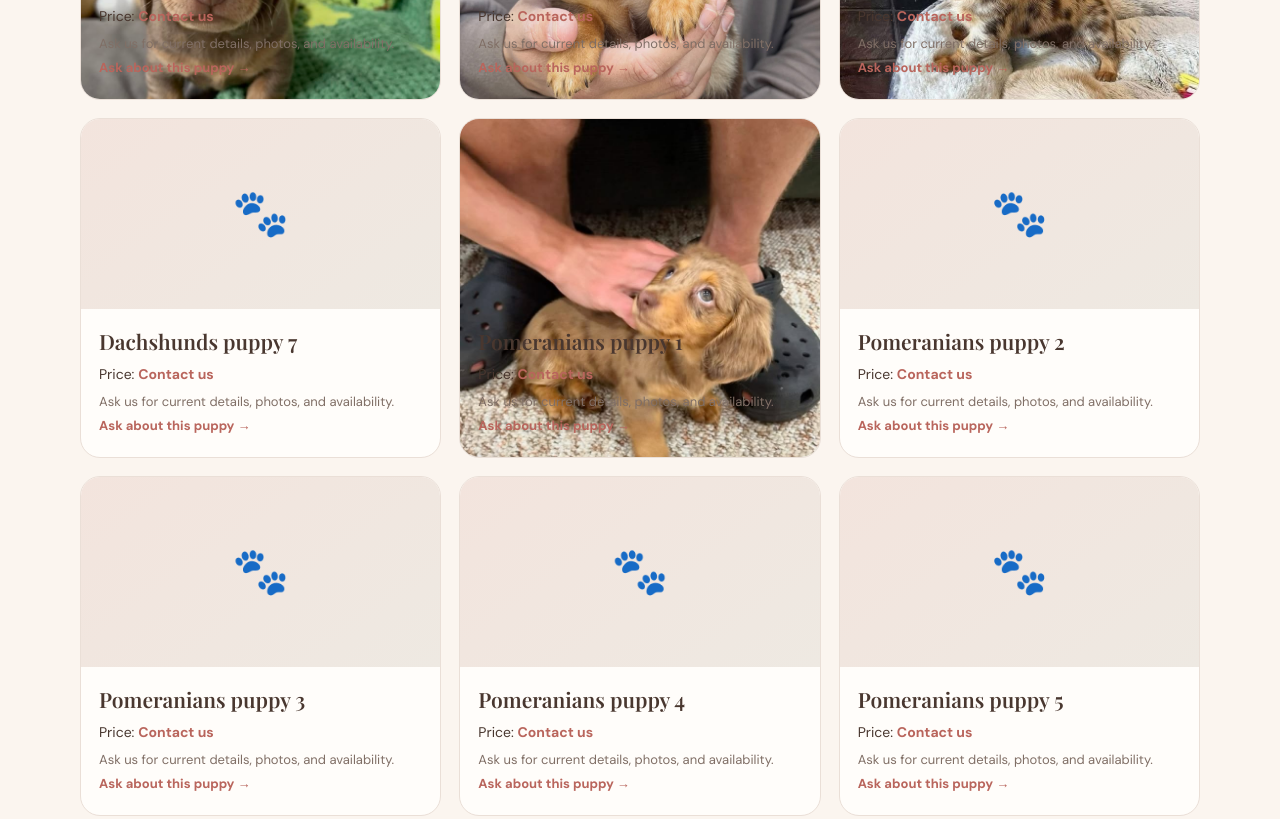
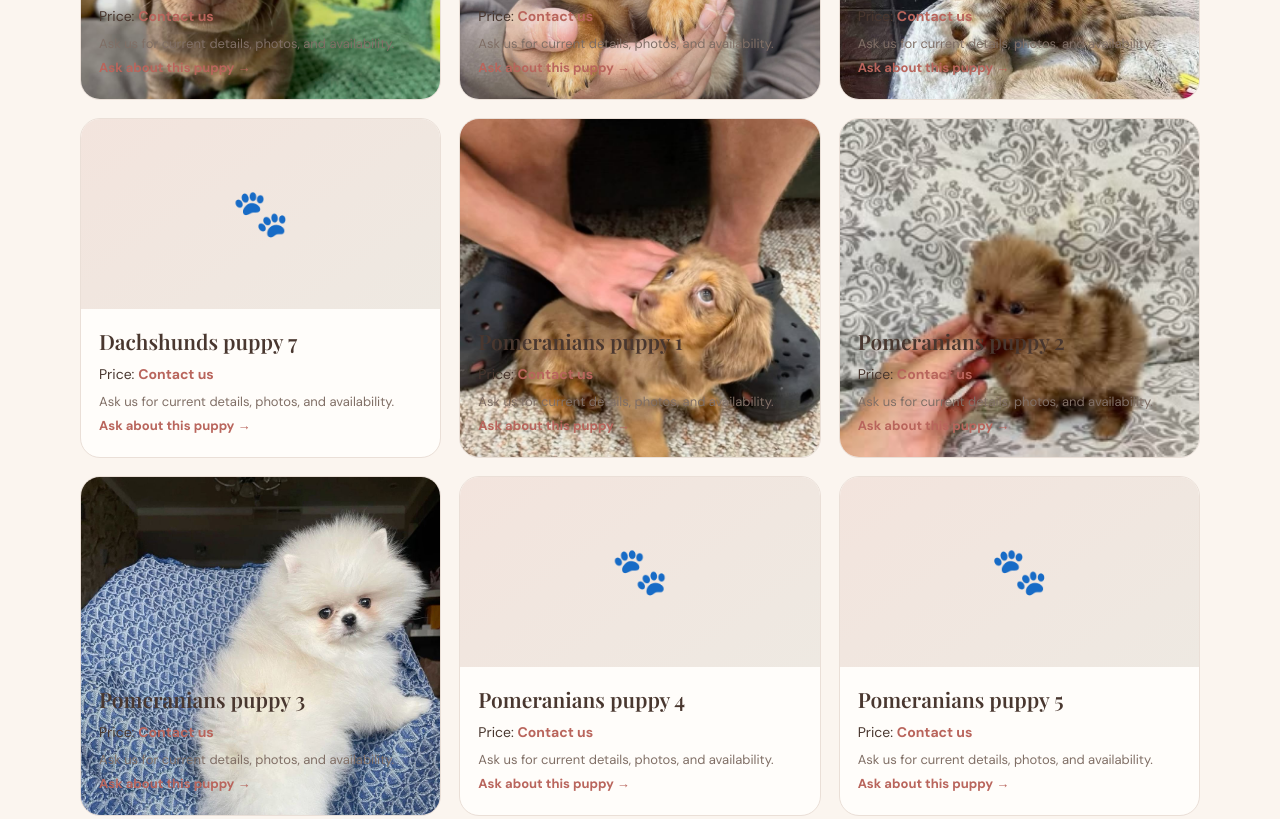
Before and after one commit to brittanymullar-ui/top-classics-paws, a plain HTML site: page index.html in a window 1280 px wide. Shown: the part 5554-6373 px from the top of the page. Drawn offline with nearby package versions, Linux system fonts and the light colour scheme.

Commit message:
Add new Pomeranian puppy photos

```diff
--- a/index.html
+++ b/index.html
@@ -118,7 +118,7 @@
     ];
     const puppyPhotos = {
       "Dachshunds": ["IMG_8005.jpeg", "IMG_9603.jpeg", "IMG_9604.jpeg", "IMG_9605.jpeg", "IMG_9606.jpeg", "IMG_9607.jpeg"],
-      "Pomeranians": ["IMG_9608.jpeg"],
+      "Pomeranians": ["IMG_9608.jpeg", "IMG_9386.jpeg", "IMG_9610.jpeg"],
       "Maltese": ["IMG_8645.jpeg", "IMG_8647.jpeg", "IMG_9577.jpeg", "IMG_9578.jpeg", "IMG_9579.jpeg", "IMG_9580.jpeg", "IMG_9581.jpeg", "IMG_9582.jpeg", "IMG_9583.jpeg", "IMG_9584.jpeg", "IMG_9585.jpeg"],
       "Yorkies": ["IMG_9103.jpeg", "IMG_9568.jpeg", "IMG_9570.jpeg", "IMG_9571.jpeg", "IMG_9572.jpeg", "IMG_9573.jpeg", "IMG_9574.jpeg", "IMG_9575.jpeg", "IMG_9576.jpeg"],
       "French Bulldogs": ["IMG_9209.jpeg", "IMG_9590.jpeg", "IMG_9591.jpeg", "IMG_9592.jpeg", "IMG_9593.jpeg", "IMG_9594.jpeg", "IMG_9595.jpeg"],
```
